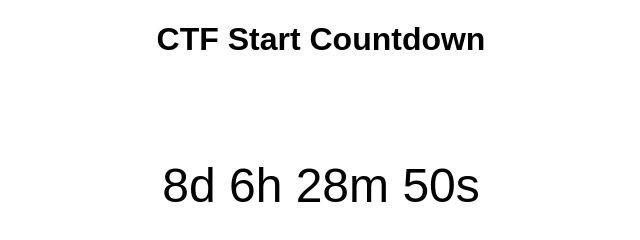
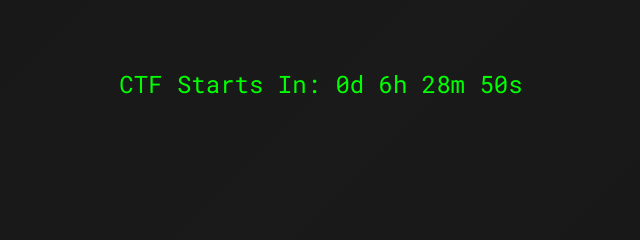
Before and after one commit to Hacksparo/battlexctf, a plain HTML site: page index.html in a window 1280 px wide. Shown: the whole page, without its empty margins (319-959 px from the left). Drawn offline with nearby package versions, Linux system fonts and the light colour scheme.

Commit message:
Update index.html

```diff
--- a/index.html
+++ b/index.html
@@ -3,25 +3,47 @@
 <head>
     <meta charset="UTF-8">
     <meta name="viewport" content="width=device-width, initial-scale=1.0">
-  <title>CTF Start Countdown</title>
+    <title>BattleXCTF - CTF Start Countdown</title>
+    <link href="https://cdn.jsdelivr.net/npm/tailwindcss@2.2.19/dist/tailwind.min.css" rel="stylesheet">
     <style>
+        @import url('https://fonts.googleapis.com/css2?family=Roboto+Mono:wght@400;700&display=swap');
+
         body {
-      font-family: Arial, sans-serif;
+            background-color: #0a0a0a;
+            color: #00ff00;
+            font-family: 'Roboto Mono', Courier, monospace;
+            overflow-x: hidden;
+        }
+
+        .countdown {
+            font-size: 24px;
+            margin-top: 50px;
             text-align: center;
         }
-    #countdown {
-      font-size: 48px;
-      margin-top: 100px;
+
+        @keyframes gradient {
+            0% { background-position: 0% 50%; }
+            50% { background-position: 100% 50%; }
+            100% { background-position: 0% 50%; }
+        }
+
+        .background {
+            background: linear-gradient(-45deg, #0a0a0a, #1a1a1a, #0d0d0d, #262626);
+            background-size: 400% 400%;
+            animation: gradient 15s ease infinite;
         }
     </style>
 </head>
-<body>
-  <h1>CTF Start Countdown</h1>
+<body class="min-h-screen flex flex-col background">
+<main class="flex-grow container mx-auto p-4">
+    <section class="countdown">
         <div id="countdown"></div>
+    </section>
+</main>
 
 <script>
     // Set the date and time of CTF start
-    var countDownDate = new Date("June 29, 2024 12:00:00").getTime();
+    var countDownDate = new Date("June 21, 2024 12:00:00").getTime();
 
     // Update the countdown every 1 second
     var x = setInterval(function() {
@@ -39,7 +61,7 @@
         var seconds = Math.floor((distance % (1000 * 60)) / 1000);
 
         // Display the countdown
-      document.getElementById("countdown").innerHTML = days + "d " + hours + "h "
+        document.getElementById("countdown").innerHTML = "CTF Starts In: " + days + "d " + hours + "h "
             + minutes + "m " + seconds + "s ";
 
         // If the countdown is over, display a message
```
Lines whose indentation alone changed are shown as unchanged.
